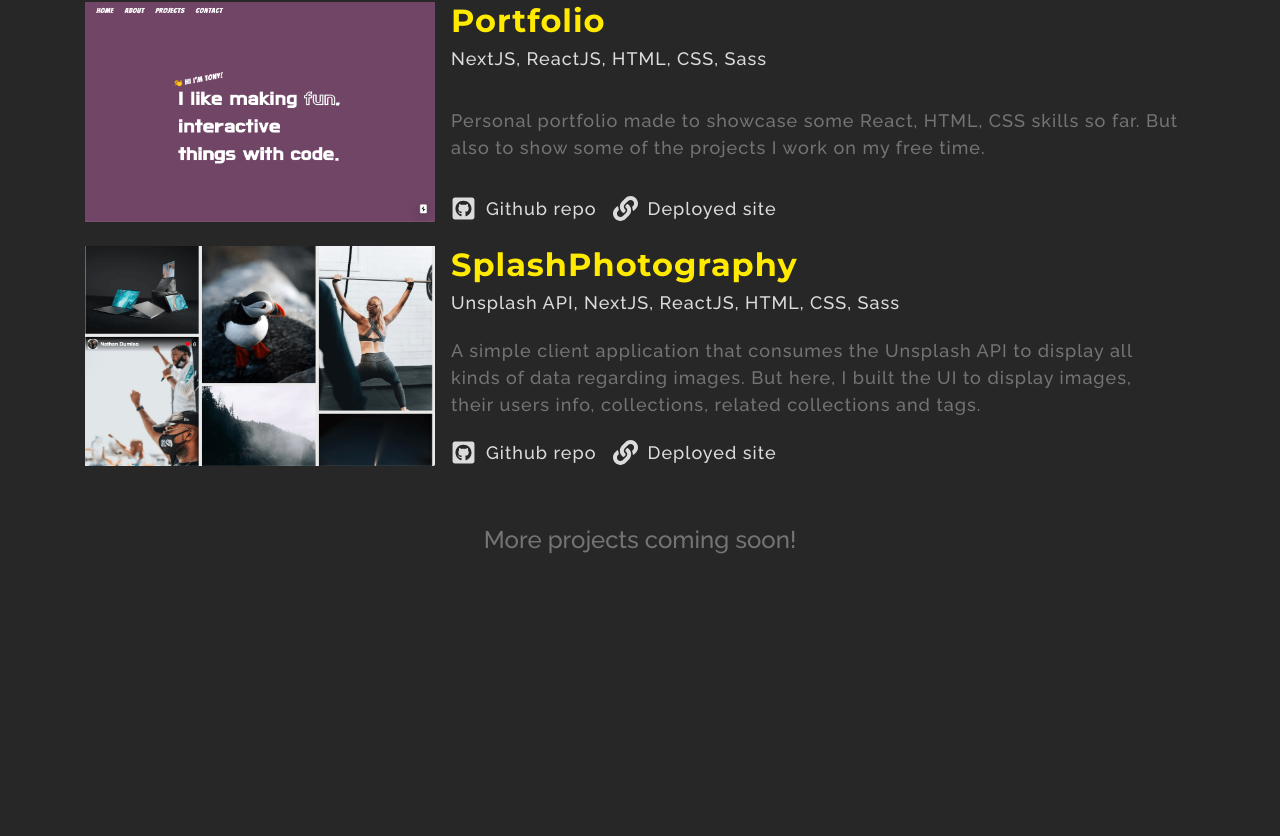
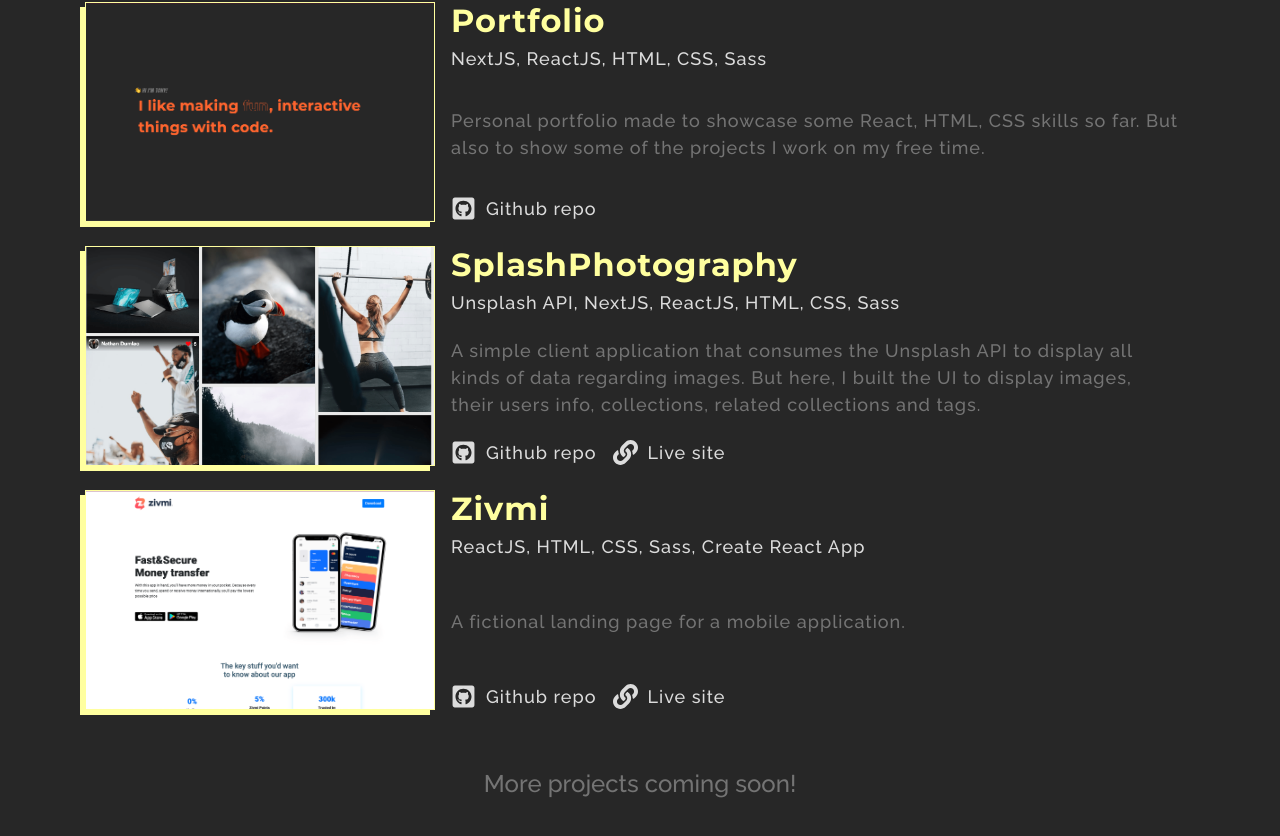
Before and after one commit to AnthonyDelaCruz/nextjs-portfolio, a Next.js app: page / in a window 1280 px wide. Shown: the part 1969-2805 px from the top of the page. Before the commit the page ends 2655 px from the top, so only its background shows below. Built offline with nearby package versions, Linux system fonts and the light colour scheme.

Commit message:
added zivmi, and changed yellow hex color, added site urls and github urls

```diff
--- a/components/Projects.tsx
+++ b/components/Projects.tsx
@@ -9,7 +9,6 @@ import ProjectContent from "@components/ProjectContent";
 const projects = [
   {
     label: "Portfolio",
-    exists: true,
     background: "/images/projects/portfolio.png",
     content: {
       title: "Personal portfolio",
@@ -22,7 +21,6 @@ const projects = [
   },
   {
     label: "SplashPhotography",
-    exists: true,
     background: "/images/projects/unsplash.png",
     content: {
       title: "SplashPhotography",
@@ -31,7 +29,18 @@ const projects = [
       tech: ["Unsplash API", "NextJS", "ReactJS", "HTML", "CSS", "Sass"],
     },
     githubUrl: "https://github.com/AnthonyDelaCruz/unsplash_client",
-    siteUrl: "",
+    siteUrl: "https://unsplash-client.now.sh/",
+  },
+  {
+    label: "Zivmi",
+    background: "/images/projects/zivmi.png",
+    content: {
+      title: "Zivmi",
+      description: "A fictional landing page for a mobile application.",
+      tech: ["ReactJS", "HTML", "CSS", "Sass", "Create React App"],
+    },
+    githubUrl: "https://github.com/AnthonyDelaCruz/zivmi",
+    siteUrl: "https://zivmi.vercel.app/",
   },
 ];
 
@@ -56,7 +65,16 @@ export default function Projects() {
           ({ label, background, content, githubUrl, siteUrl }, i) => (
             <div className="project__item mb-4">
               <div>
-                <img height={220} width={350} src={background} />
+                <img
+                  style={{
+                    objectFit: "cover",
+                    border: "1px solid #ffff9f",
+                    boxShadow: "-5px 5px 0px 0px #ffff9f",
+                  }}
+                  height={220}
+                  width={350}
+                  src={background}
+                />
               </div>
               <div className="project__info">
                 <div>
@@ -69,10 +87,12 @@ export default function Projects() {
                     <FaGithubSquare size={25} />
                     Github repo
                   </span>
-                  <span>
-                    <FaLink size={25} />
-                    Deployed site
-                  </span>
+                  {label !== "Portfolio" && (
+                    <span onClick={() => window.open(siteUrl)}>
+                      <FaLink size={25} />
+                      Live site
+                    </span>
+                  )}
                 </div>
               </div>
             </div>
--- a/styles/vars.scss
+++ b/styles/vars.scss
@@ -18,7 +18,7 @@ $white-smoke: #dcdcdc;
 $one: #272727;
 $two: #747474;
 $three: #ff652f;
-$four: #ffea00;
+$four: #ffff9f;
 $five: #14a76c;
 
 $font-main: "Do Hyeon", sans-serif;
```
Also changed, not shown: public/images/projects/portfolio.png, public/images/projects/zivmi.png (added).
